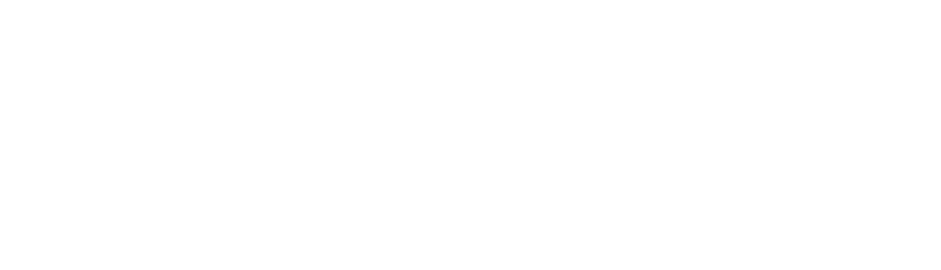
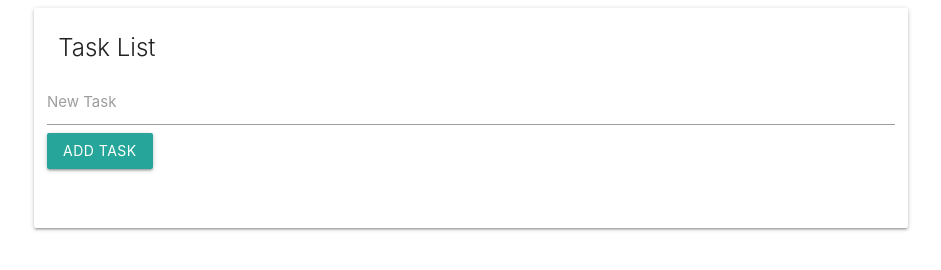
Before and after one commit to frankburleypcc/TaskList_Udemy, a plain HTML site: page index.html in a window 1280 px wide. Shown: the whole page, without its empty margins (169-1110 px from the left). Drawn offline with nearby package versions, Linux system fonts and the light colour scheme.

Commit message:
added div container for task list

```diff
--- a/index.html
+++ b/index.html
@@ -12,7 +12,27 @@
 </head>
 <body>
 
+    <div class="container">
+        <div class="row">
+            <div class="col s12">
+                <div id="main" class="card">
+                    <div class="card-content">
+                        <span class="card-title">Task List</span>
+                        <div class="row">
+                            <form id="task-form">
+                                <div class="input-field">
+                                    <input type="text" name="task" id="task">
+                                    <label for="Task">New Task</label>
+                                    <input type="submit" value="add task" class="btn">
+                                </div>
+                            </form>
+                        </div>
+                    </div>
+                </div>
+            </div>
 
+        </div>
+    </div>
 
 
 
@@ -26,5 +46,6 @@
     crossorigin="anonymous"></script>
      <!-- Compiled and minified JavaScript -->
      <script src="https://cdnjs.cloudflare.com/ajax/libs/materialize/1.0.0-rc.2/js/materialize.min.js"></script>
+     <script src="app.js"></script>
 </body>
 </html>
```
